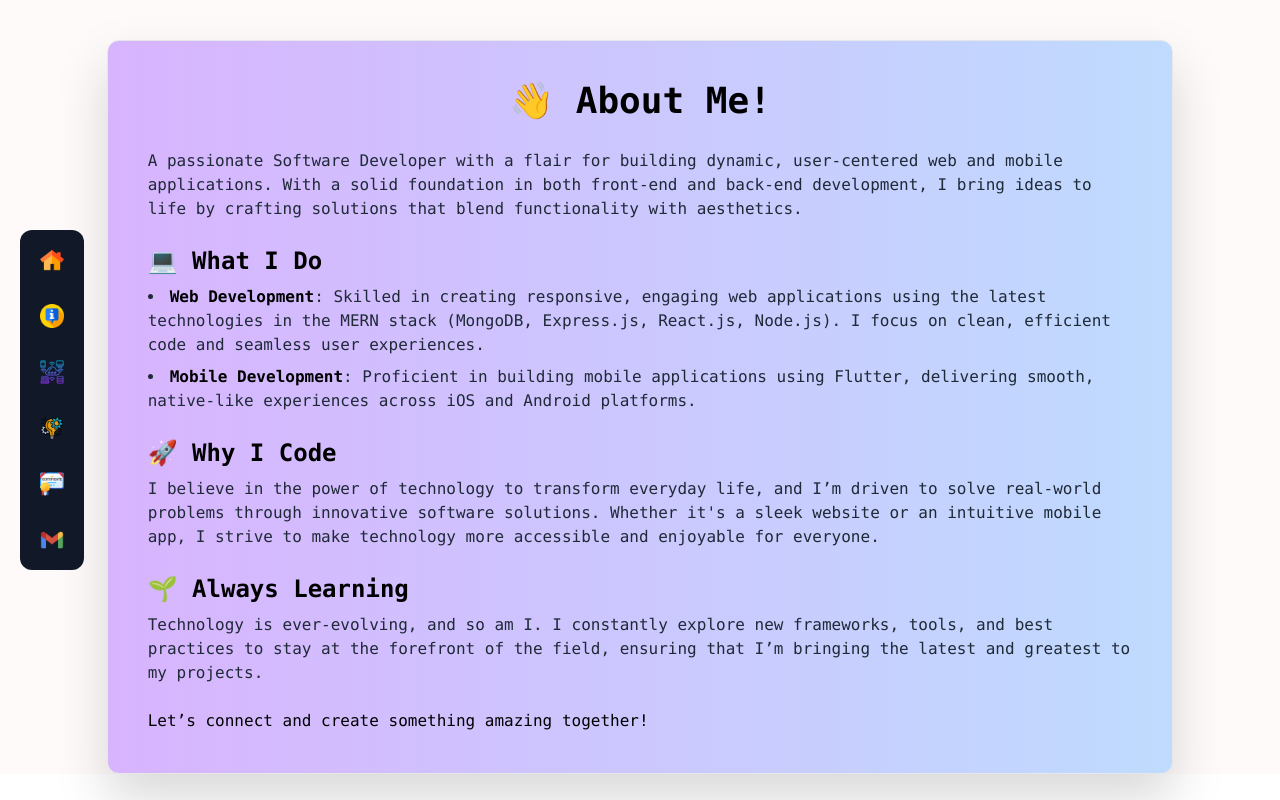
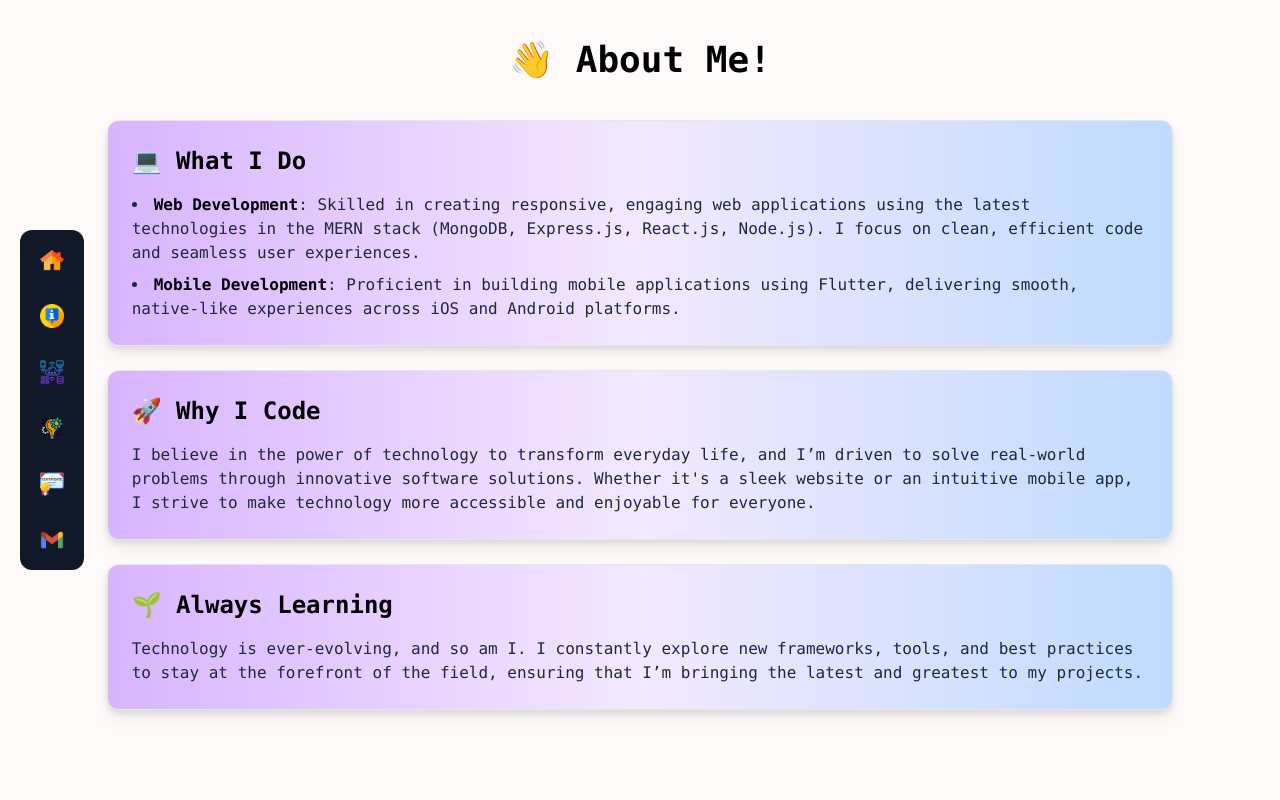
Before and after one commit to Parthiban68/portfolio, a React (Vite) app: page /about in a window 1280 px wide. Built offline with nearby package versions, Linux system fonts and the light colour scheme.

Commit message:
certification

```diff
--- a/src/Components/Pages/AboutUs.jsx
+++ b/src/Components/Pages/AboutUs.jsx
@@ -1,38 +1,93 @@
-import React from 'react'
+import React from "react";
+import { motion } from "framer-motion";
 
-function AboutUs() {
-  return (
-    <div className="w-full flex items-start justify-center h-full bg-custom-white ">
-      <div className="w-5/6 p-10 bg-gradient-to-r from-purple-300 via-purple-00 to-blue-200  bg-opacity-80 rounded-xl drop-shadow-2xl mx-4 border mt-10">
-      <h2 class="text-4xl font-extrabold text-black mb-7 font-mono flex justify-center">👋 About Me!</h2>
-    <p class="text-base text-gray-800 mb-4 font-mono">
-      A passionate Software Developer with a flair for building dynamic, user-centered web and mobile applications. With a solid foundation in both front-end and back-end development, I bring ideas to life by crafting solutions that blend functionality with aesthetics.
-    </p>
-
-    <h3 class="text-2xl font-semibold text-black mt-6 mb-2 font-mono">💻 What I Do</h3>
-    <ul class="list-disc list-inside text-gray-800 space-y-2 font-mono">
-      <li className='text-base'>
-        <strong className='text-black '>Web Development</strong>: Skilled in creating responsive, engaging web applications using the latest technologies in the MERN stack (MongoDB, Express.js, React.js, Node.js). I focus on clean, efficient code and seamless user experiences.
+const aboutSections = [
+  {
+    id: 1,
+    title: "💻 What I Do",
+    content: (
+      <ul className="list-disc list-inside text-gray-800 space-y-2 font-mono">
+        <li className="text-base">
+          <strong className="text-black">Web Development</strong>: Skilled in creating responsive, engaging web applications using the latest technologies in the MERN stack (MongoDB, Express.js, React.js, Node.js). I focus on clean, efficient code and seamless user experiences.
         </li>
-      <li className='text-base'>
-        <strong className='text-black '>Mobile Development</strong>: Proficient in building mobile applications using Flutter, delivering smooth, native-like experiences across iOS and Android platforms.
+        <li className="text-base">
+          <strong className="text-black">Mobile Development</strong>: Proficient in building mobile applications using Flutter, delivering smooth, native-like experiences across iOS and Android platforms.
         </li>
       </ul>
-
-    <h3 class="text-2xl font-semibold text-black mt-6 mb-2 font-mono">🚀 Why I Code</h3>
-    <p class="text-base text-gray-800 font-mono">
+    ),
+  },
+  {
+    id: 2,
+    title: "🚀 Why I Code",
+    content: (
+      <p className="text-base text-gray-800 font-mono">
         I believe in the power of technology to transform everyday life, and I’m driven to solve real-world problems through innovative software solutions. Whether it's a sleek website or an intuitive mobile app, I strive to make technology more accessible and enjoyable for everyone.
       </p>
-
-    <h3 class="text-2xl font-semibold text-black mt-6 mb-2 font-mono">🌱 Always Learning</h3>
-    <p class="text-base text-gray-800 font-mono">
+    ),
+  },
+  {
+    id: 3,
+    title: "🌱 Always Learning",
+    content: (
+      <p className="text-base text-gray-800 font-mono">
         Technology is ever-evolving, and so am I. I constantly explore new frameworks, tools, and best practices to stay at the forefront of the field, ensuring that I’m bringing the latest and greatest to my projects.
       </p>
+    ),
+  },
+];
 
-    <p class="text-base text-black mt-6 font-mono">Let’s connect and create something amazing together!</p>
+const AboutUs = () => {
+  const containerVariants = {
+    hidden: { opacity: 0 },
+    visible: {
+      opacity: 1,
+      transition: { staggerChildren: 0.3 }, // Stagger child animations
+    },
+  };
+
+  const cardVariants = {
+    hidden: { opacity: 0, y: 50 },
+    visible: { opacity: 1, y: 0 },
+    hover: { scale: 1.05 },
+  };
+
+  return (
+    <div className="w-full min-h-screen bg-custom-white flex flex-col items-center justify-start py-10">
+
+      <motion.h2
+        className="text-4xl font-extrabold text-black mb-10 font-mono text-center"
+        initial={{ opacity: 0, y: -50 }}
+        animate={{ opacity: 1, y: 0 }}
+        transition={{ duration: 0.8 }}
+      >
+        👋 About Me!
+      </motion.h2>
+
+      <motion.div
+        className="grid grid-cols-1 sm:grid-cols-2 lg:grid-cols-1 gap-6 w-5/6"
+        variants={containerVariants}
+        initial="hidden"
+        animate="visible"
+      >
+        {aboutSections.map((section) => (
+          <motion.div
+            key={section.id}
+            className="p-6 bg-gradient-to-r from-purple-300 via-purple-100 to-blue-200 bg-opacity-80 rounded-xl drop-shadow-lg border"
+            variants={cardVariants}
+            whileHover={{ scale: 1.10 }}
+            initial={{ opacity: 0, y: 100 }}
+        animate={{ opacity: 1, y: 0 }}
+        transition={{ duration: 0.9 }}
+          >
+            <h3 className="text-2xl font-semibold text-black mb-4 font-mono">
+              {section.title}
+            </h3>
+            {section.content}
+          </motion.div>
+        ))}
+      </motion.div>
     </div>
-    </div>
-  )
-}
+  );
+};
 
-export default AboutUs
+export default AboutUs;
--- a/src/Components/Pages/Certificate.jsx
+++ b/src/Components/Pages/Certificate.jsx
@@ -1,9 +1,86 @@
-import React from 'react'
+import React from "react";
+import { motion } from "framer-motion";
 
-function Certificate() {
+const certificates = [
+  {
+    id: 1,
+    title: "Docker and Kubernetes Fundamentals",
+    details: "Scaler Masterclass Certification",
+    img: "/assets/certificates/certificate1.jpg",
+  },
+  {
+    id: 2,
+    title: "Kafka and Zookeeper Masterclass",
+    details: "In-depth understanding of Kafka",
+    img: "/assets/certificates/certificate2.jpg",
+  },
+  {
+    id: 3,
+    title: "MERN Stack Development",
+    details: "KGisl Micro College Certificate",
+    img: "/assets/certificates/certificate3.jpg",
+  },
+  {
+    id: 4,
+    title: "React and Node.js Development",
+    details: "Advanced MERN Stack Skills",
+    img: "/assets/certificates/certificate4.jpg",
+  },
+];
+
+const Certificate = () => {
+  const cardAnimation = {
+    hidden: { opacity: 0, y: 50 }, // Cards start faded and below their position
+    visible: { opacity: 1, y: 0 }, // Cards fade in and slide up
+    hover: { scale: 1.05 }, // Enlarge slightly on hover
+  };
+
+  const headingAnimation = {
+    hidden: { opacity: 0, y: -50 }, // Heading starts above and faded
+    visible: { opacity: 1, y: 0 }, // Heading slides down and fades in
+  };
+
   return (
-    <div className='home'>Certificate</div>
-  )
-}
+    <div className="h-full w-full bg-gradient-to-b from-purple-800 to-orange-400 flex flex-col items-center justify-center p-10">
+      {/* Animated Heading */}
+      <motion.h2
+        className="text-4xl font-extrabold text-white mb-10"
+        variants={headingAnimation}
+        initial="hidden"
+        animate="visible"
+        transition={{ duration: 0.8, type: "spring" }}
+      >
+        Certifications
+      </motion.h2>
 
-export default Certificate
+      <motion.div
+        className="grid grid-cols-1 sm:grid-cols-2 md:grid-cols-3 lg:grid-cols-2 gap-6 w-5/6"
+        initial="hidden"
+        animate="visible"
+        variants={{ visible: { transition: { staggerChildren: 0.3 } } }}
+      >
+        {certificates.map((cert) => (
+          <motion.div
+            key={cert.id}
+            className="w-full p-6 bg-white shadow-lg rounded-lg overflow-hidden"
+            variants={cardAnimation}
+            whileHover={{ scale: 1.05 }}
+            transition={{ duration: 0.5 }}
+          >
+            <img
+              src={cert.img}
+              alt={cert.title}
+              className="w-full h-40 object-cover rounded-md"
+            />
+            <div className="mt-4">
+              <h3 className="text-xl font-bold text-gray-800">{cert.title}</h3>
+              <p className="mt-2 text-sm text-gray-600">{cert.details}</p>
+            </div>
+          </motion.div>
+        ))}
+      </motion.div>
+    </div>
+  );
+};
+
+export default Certificate;
--- a/src/Components/Pages/ContactUs.jsx
+++ b/src/Components/Pages/ContactUs.jsx
@@ -40,8 +40,7 @@ function ContactUs() {
           className="grid grid-cols-1 md:grid-cols-2 gap-8"
           variants={containerVariant}
         >
-
-          <motion.div variants={itemVariant}>
+          <motion.div variants={itemVariant} className="">
             <h2 className="text-xl font-semibold text-gray-700 mb-4">
               Subscribe
             </h2>
@@ -72,7 +71,6 @@ function ContactUs() {
               ></iframe>
             </div>
           </motion.div>
-
 
           <motion.div variants={itemVariant}>
             <h2 className="text-xl font-semibold text-white mb-4">
--- a/src/Components/Pages/Home.jsx
+++ b/src/Components/Pages/Home.jsx
@@ -2,8 +2,9 @@ import React from 'react'
 
 function Home() {
   return (
-    <div className='home'> <h1>Hello</h1>
-   </div>
+<div>
+  Hello
+</div>
   )
 }
 
--- a/src/Components/Pages/Technology.jsx
+++ b/src/Components/Pages/Technology.jsx
@@ -4,8 +4,9 @@ import { technologies } from '../../constants';
 
 const Technology = () => {
   return (
-    <div className="flex flex-col items-center justify-center w-full min-h-screen p-4 pb-20 md:pb-4 bg-gradient-to-b from-purple-300 to-indigo-500">
-      <h1 className="text-2xl md:text-3xl text-center mb-8 text-black font-mono">
+    <div className="flex flex-col items-center justify-center w-full min-h-screen p-4 pb-20 md:pb-4 bg-gradient-to-b from-black via-gray-800 to-black relative">
+      <div class="absolute inset-0 bg-gradient-to-t from-white/10 via-white/10 to-transparent opacity-50 pointer-events-none"></div>
+      <h1 className="text-2xl md:text-3xl text-center mb-8 text-white font-mono">
         Powering your Web Application With Frameworks and Tools
       </h1>
       <div className="flex flex-row flex-wrap justify-center gap-10 w-full max-w-[80%] mx-auto">
@@ -30,7 +31,7 @@ const Technology = () => {
             animate={{ y: 0, opacity: 1 }}
             transition={{
               duration: 0.6,
-              delay: index * 0.2, // add delay for staggered animation
+              delay: index * 0.2,
               ease: 'easeOut',
             }}
           >
```
Lines whose indentation alone changed are shown as unchanged.
